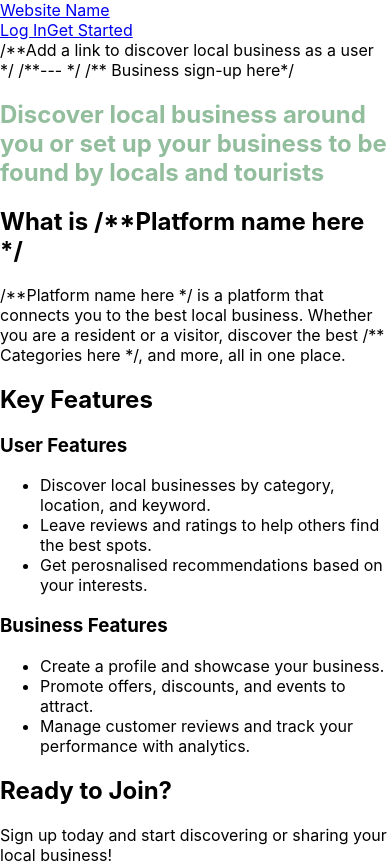
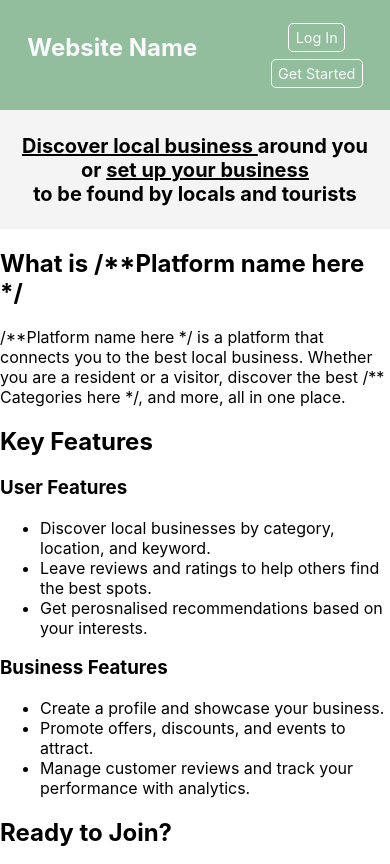
Before and after one commit to juzgit/Business-Discovery, a React (Create React App) app in the folder business-discovery/: page / in a window 390 px wide. Shown: the top 864 px of the page. Built offline with nearby package versions, Linux system fonts and the light colour scheme.

Commit message:
Styled hero section and header component and made them responsive

```diff
--- a/business-discovery/src/components/Header.js
+++ b/business-discovery/src/components/Header.js
@@ -1,18 +1,18 @@
 import React from 'react';
-import { Link } from 'react-router-dom';
+import '../styling/mystyling.scss';
 
 const Header = () => {
     return(
-        <header>
-            <nav>
-                <Link  to="/" /**add home page here link here */ >Website Name</Link>
+        <div className='main-header'>
+            <div className='pltform-name'>
+                <h2 className='website-name'><a href='#home'>Website Name</a></h2>
+            </div>
 
-                <div>
-                    <Link /**Add user-login(default) or business login page here */ >Log In</Link>
-                    <Link /**Add business sign-up or user- here */ >Get Started</Link>
-                </div>
-            </nav>
-        </header>
+                <ul className='header-buttons-container'>
+                    <li className='header-buttons'><a href='#home'>Log In</a> </li>
+                    <li className='header-buttons'><a href='#home'>Get Started </a></li>
+                </ul>
+        </div>
     );
 };
 
--- a/business-discovery/src/components/HeroSection.js
+++ b/business-discovery/src/components/HeroSection.js
@@ -3,12 +3,14 @@ import '../styling/mystyling.scss';
 
 const HeroSection = () => {
     return(
-        <section className='hero'>
+        <div className='hero'>
             <div>
-    /**Add a link to discover local business as a user */   /**--- */   /** Business sign-up here*/
-                <h1 className='my-sass'>Discover local business around you or set up your business to be found by locals and tourists</h1>
+                <h1 className='my-sass'>
+                    <a href='#home' className='hero-link'>Discover local business </a>
+                    around you or <a href='#home' className='hero-link'>set up your business </a><br/>to be found by locals and tourists
+                </h1>
             </div>
-        </section>
+        </div>
     );
 };
 
--- a/business-discovery/src/styling/mystyling.scss
+++ b/business-discovery/src/styling/mystyling.scss
@@ -1,11 +1,132 @@
 $myColor: red;
 $primaryColor1: #92be9d;
-$primaryColor2: #28A745;
-$secondaryColor1: #fd7e14;
-$secondaryColor2: #FFC107;
 $neutralColor1: #F8F9FA;
 $neutralColor2: #343A40;
 
+.main-header{
+    background-color: $primaryColor1;
+    top: 2rem;
+    padding: 1.7rem;
+    display: flex;
+    justify-content: space-between;
+    align-items: center;
+    color: white;
+
+    .pltform-name{
+        display: flex;
+        align-items: center;
+
+        .website-name{
+            margin: 0;
+
+            a{
+                text-decoration: none;
+                color: $neutralColor1;
+                font-size: 1.5rem;
+                transition: color 0.3s ease;
+
+                &:hover{
+                    color: green;
+                }
+            }
+        }
+    }
+
+    .header-buttons-container{
+        list-style: none;
+        margin: 0;
+        padding: 0;
+        display: flex;
+        gap: 1rem;
+        align-items: center;
+
+        .header-buttons{
+            a{
+                text-decoration: none;
+                color: $neutralColor1;
+                padding: 0.3rem;
+                border: 1px solid white;
+                border-radius: 5px;
+                transition: background-color 0.3s ease;
+
+                &:hover{
+                    background-color: $neutralColor2;
+                    color: $neutralColor1;
+                }
+            }
+        }
+    }
+
+    @media (max-width: 768px){
+        .main-header{
+            flex-direction: column;
+            align-items: center;
+        }
+
+        .pltform-name{
+            justify-content: center;
+            margin-bottom: 1rem;
+        }
+
+        .header-buttons-container{
+            flex-direction: column;
+            align-items: center;
+            column-gap: 2rem;
+
+        }
+    }
+
+    @media(max-width: 480px){
+        .website-name a{
+            font-size: 1.2rem;
+        }
+
+        .header-buttons-container .header-buttons a{
+            font-size: 0.9rem;
+            padding: 0.3rem 0.4rem;
+        }
+    }
+
+}
+
+
+
+.hero{
+    padding: 20px;
+    text-align: center;
+    background-color: #f4f4f4;
+}
+
+.hero-link{
+    color: inherit;
+    text-decoration: underline;
+    font-size: inherit;
+}
+
 .my-sass{
-    color: $primaryColor1;
+    font-size: 32px;
+    font-weight: bold;
+    line-height: 1.4;
 }
+
+@media (max-width: 1200px){
+    .my-sass {
+        font-size: 24px;
+        line-height: 1.3;
+    }
+
+    .hero{
+        padding: 15px;
+    }
+}
+
+@media (max-width: 480px){
+    .my-sass {
+        font-size: 20px;
+        line-height: 1.2;
+    }
+
+    .hero{
+        padding: 10px;
+    }
+}
```
